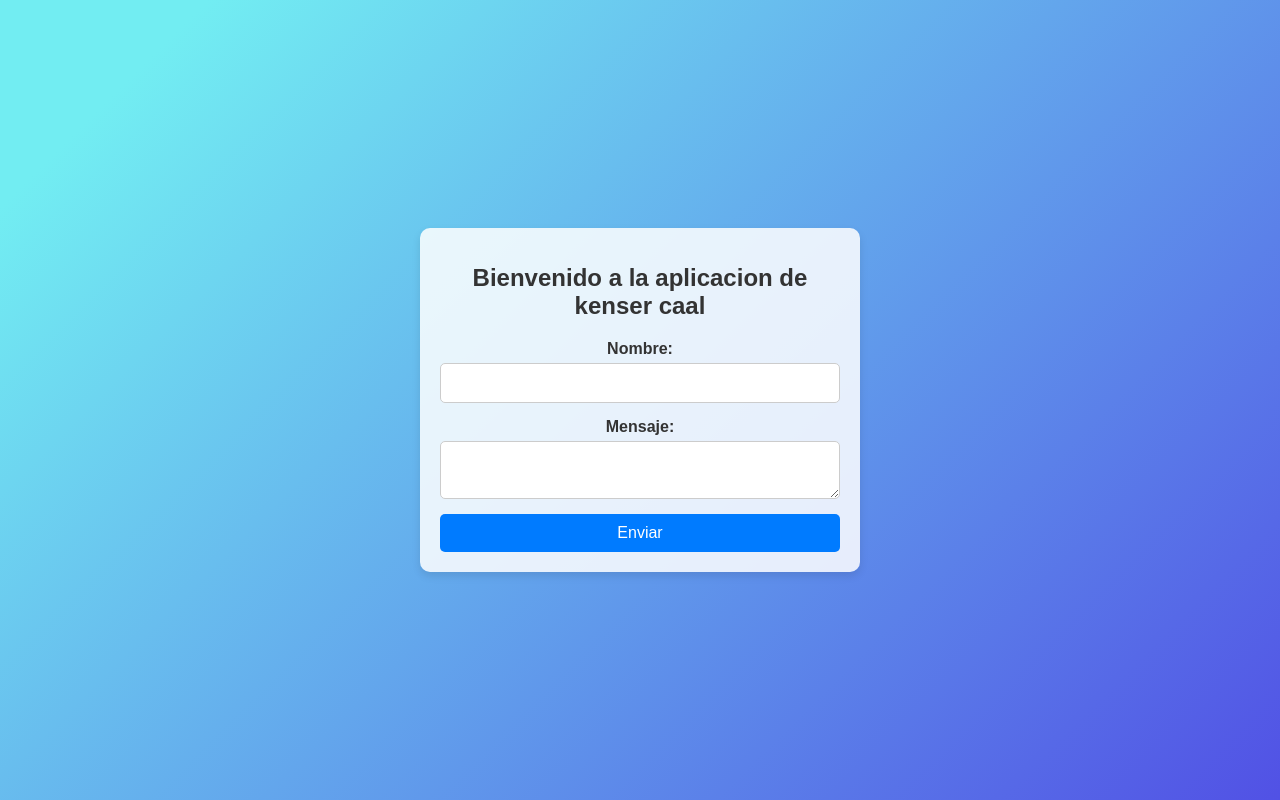
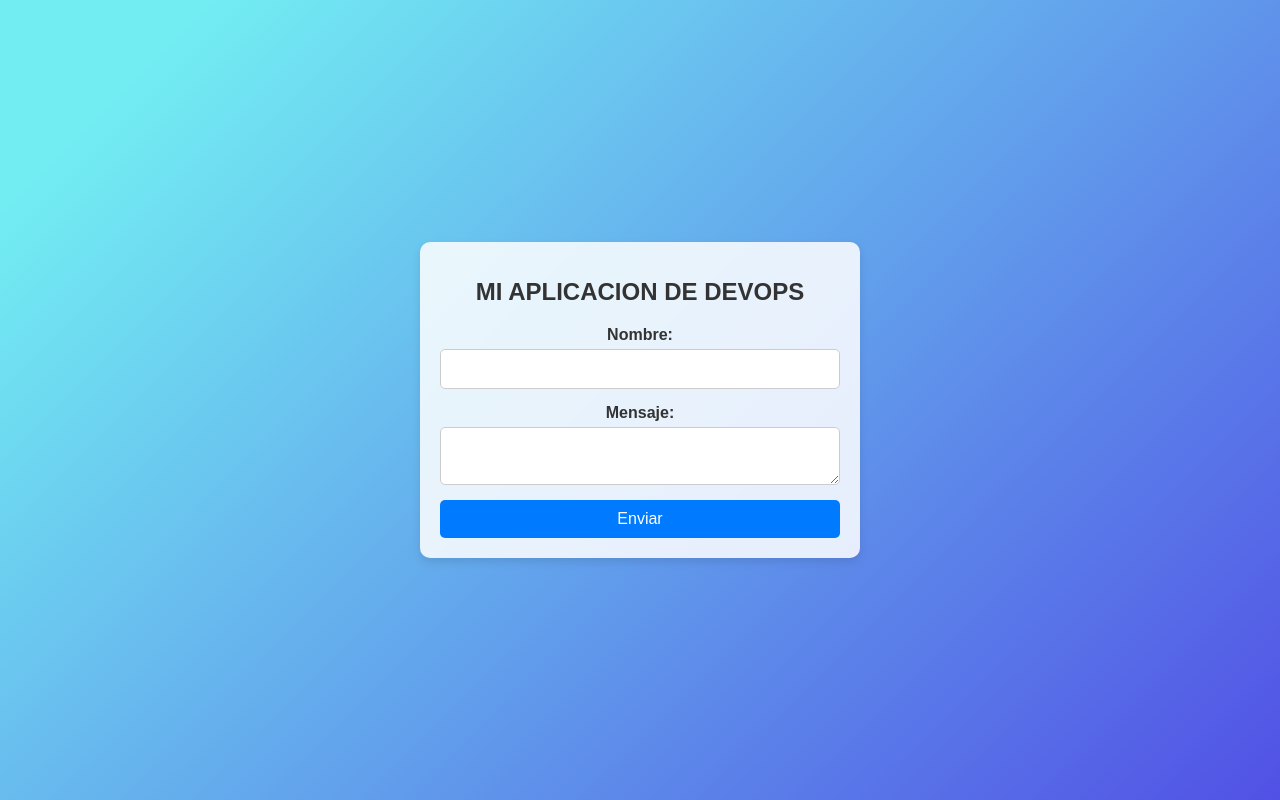
Before and after one commit to kenser11547/mi-aplicacion, a website: page public/index.html in a window 1280 px wide. Drawn offline with Linux system fonts and the light colour scheme.

Commit message:
CAMBIO DE TITULO

```diff
--- a/public/index.html
+++ b/public/index.html
@@ -8,7 +8,7 @@
 </head>
 <body>
     <div class="container">
-        <h1>Bienvenido a la aplicacion de kenser caal</h1>
+        <h1>MI APLICACION DE DEVOPS</h1>
         <form action="/submit" method="post">
             <label for="name">Nombre:</label>
             <input type="text" id="name" name="name" required>
```
